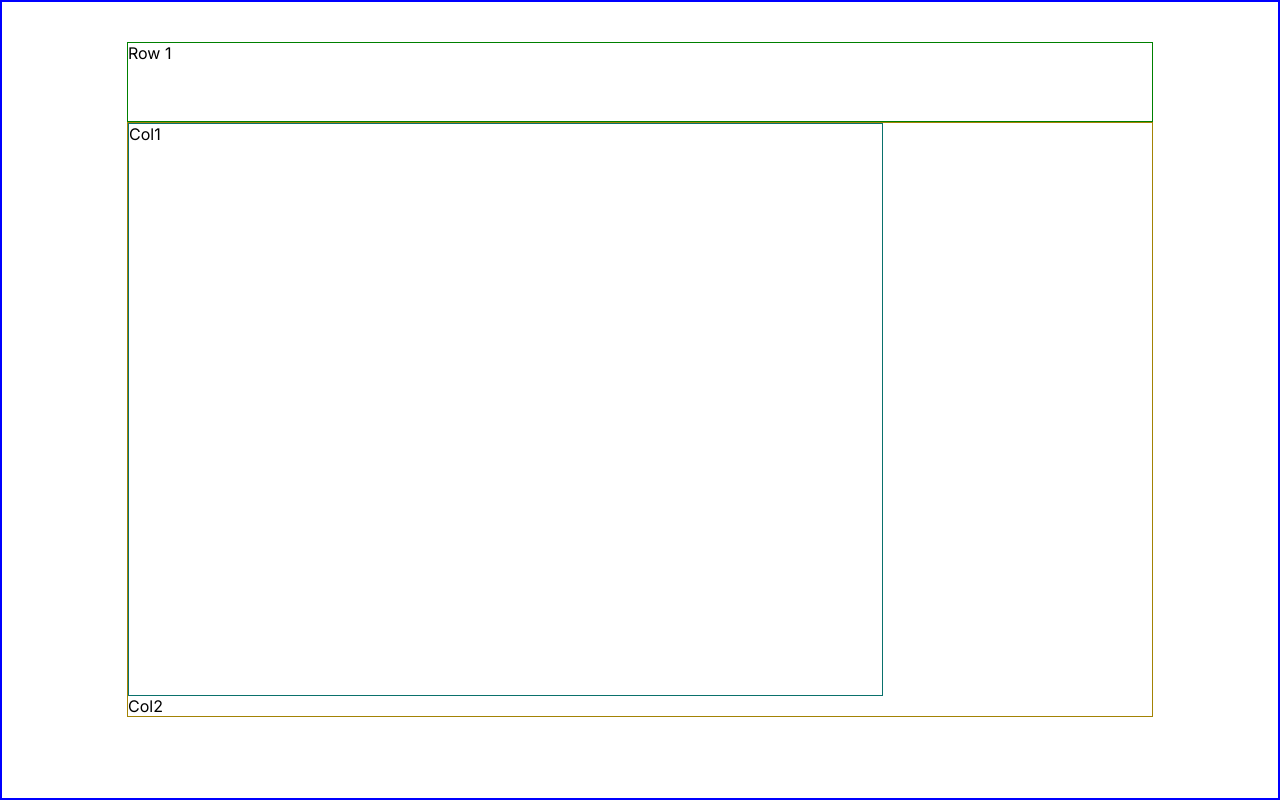
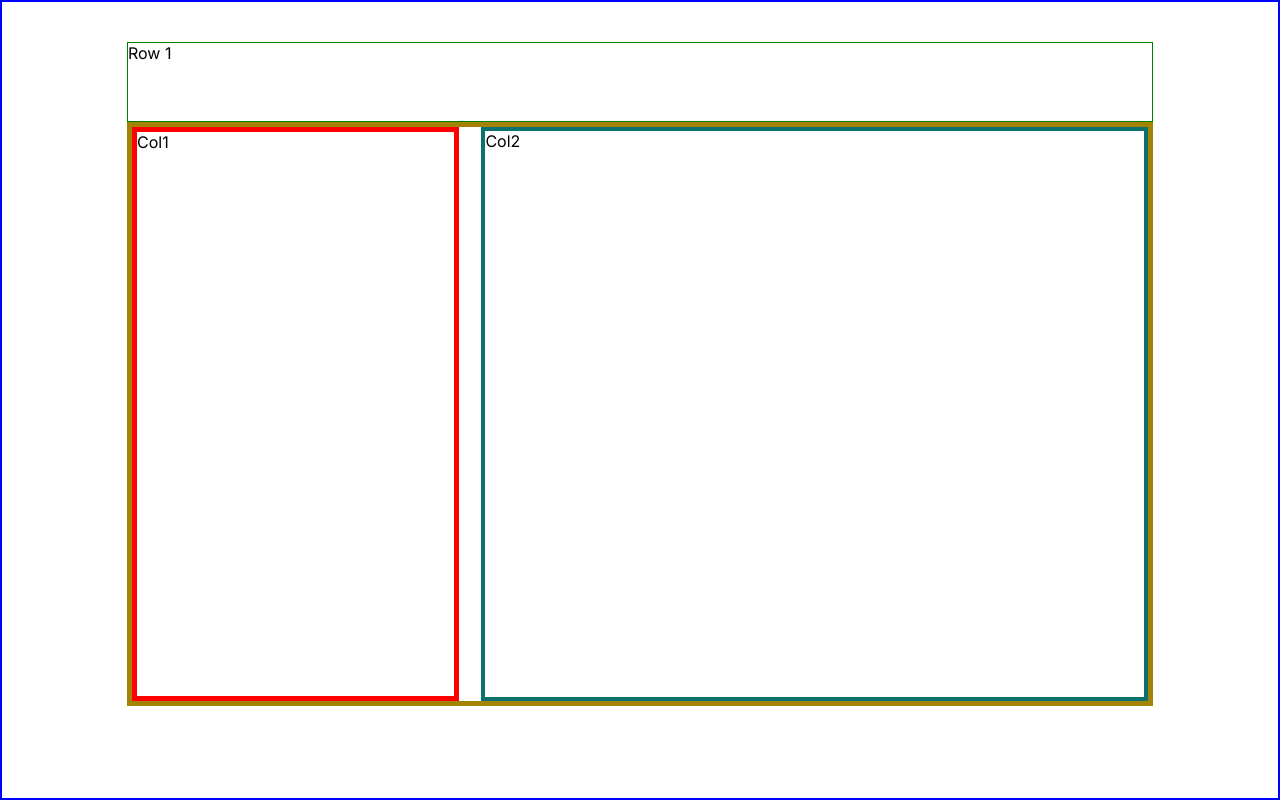
Before and after one commit to NSENGIYUMVA-Christian/weather-app-nextjs, a Next.js app in the folder client/: page /dashboard/profile in a window 1280 px wide. Built offline with nearby package versions, Linux system fonts and the light colour scheme; a web font is replaced by a local one.

Commit message:
done with refined profile page structure

```diff
--- a/client/app/dashboard/profile/page.module.scss
+++ b/client/app/dashboard/profile/page.module.scss
@@ -9,15 +9,18 @@
     border: 1px solid green
 }
 .row2{
-    border: 1px solid rgb(163, 131, 4)
+    border: 5px solid rgb(163, 131, 4);
+    display: flex;
+    gap:22px
 }
 .rowCol1{
+
     width: 370px;
     height: 574px;
-    border: 1px solid red
+    border: 5px solid red
 }
-.rowCol1{
-    width:  755px;
-    height: 573px;
-    border: 1px solid rgb(10, 113, 108)
+.rowCol2{
+    width:755px;
+    height: 574px;
+    border: 4px solid rgb(10, 113, 108)
 }
```
